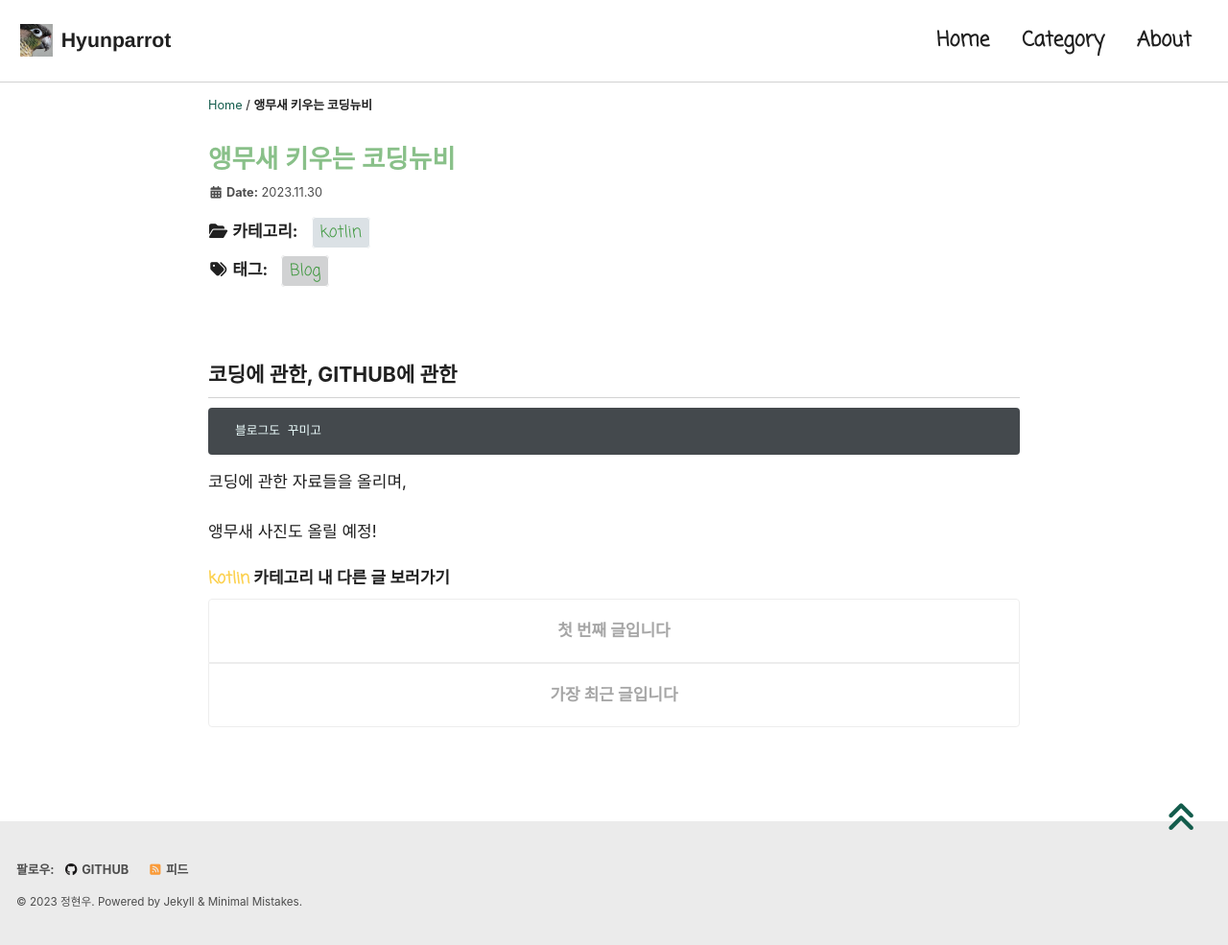
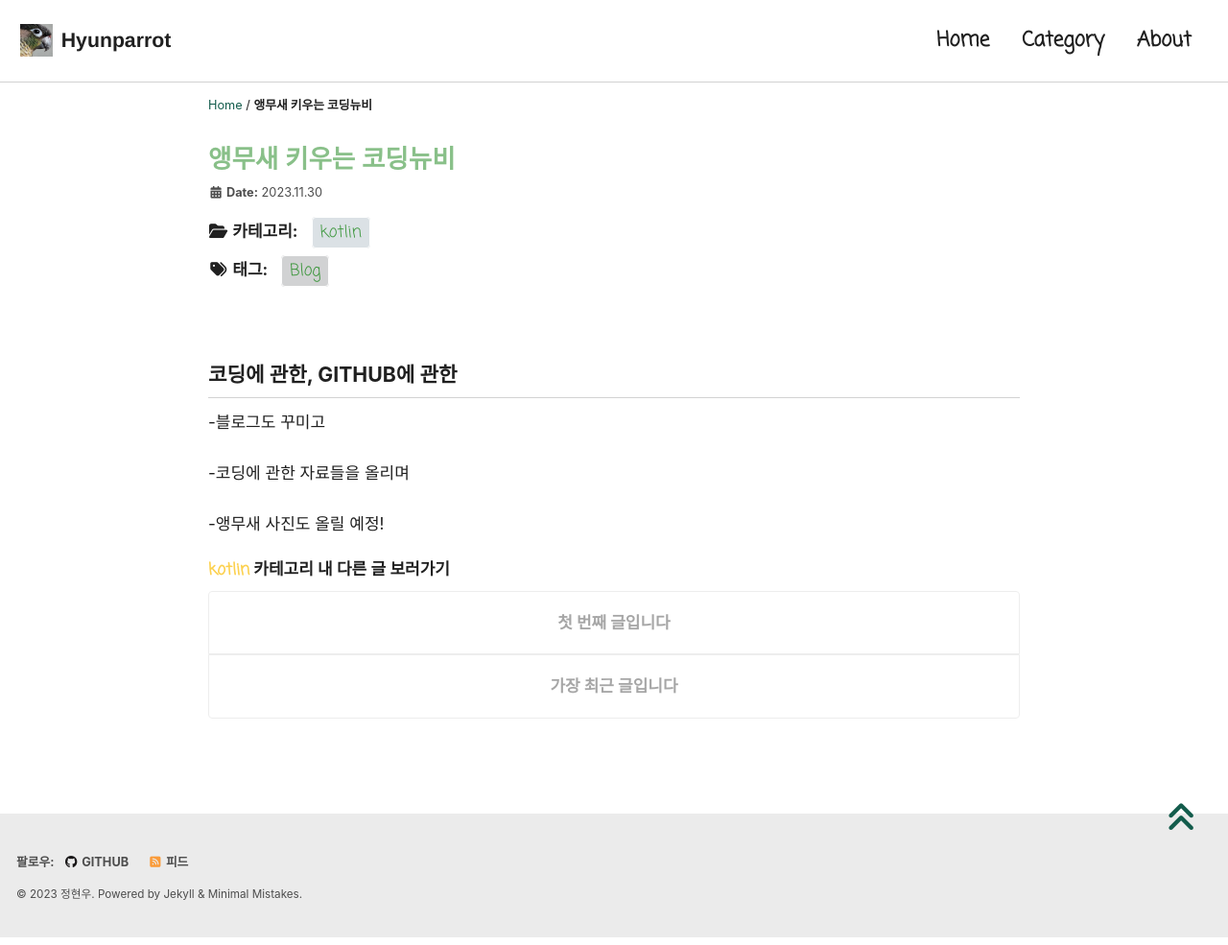
Before and after one commit to hyunparrot/hyunparrot.github.io, a Jekyll site: the page built from _pages/about.md, in a window 1280 px wide. Shown: the whole page at 96% size. Built offline with Jekyll 4.4.1, drawn with Linux system fonts in a browser that asks for light colours; cached includes are drawn as plain includes; nearby versions of some CDN libraries; some web fonts are replaced.

```diff
--- a/_pages/about.md
+++ b/_pages/about.md
@@ -13,8 +13,8 @@ tags:
 
 ## 코딩에 관한, GITHUB에 관한
 
-      블로그도 꾸미고
+-블로그도 꾸미고
 
- 코딩에 관한 자료들을 올리며,
+-코딩에 관한 자료들을 올리며
 
-  앵무새 사진도 올릴 예정!
+-앵무새 사진도 올릴 예정!
```
